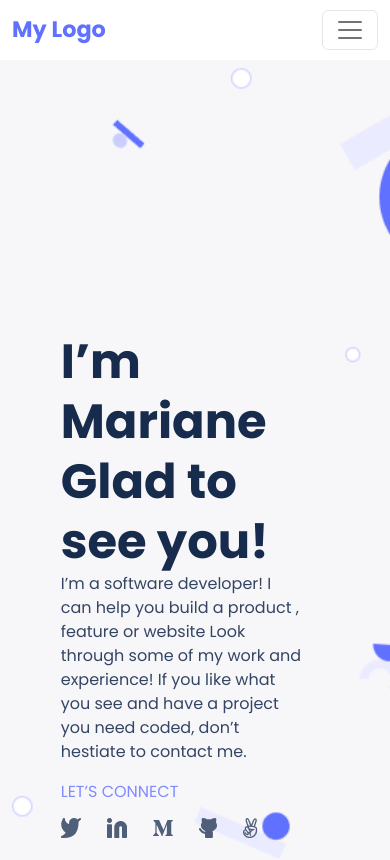
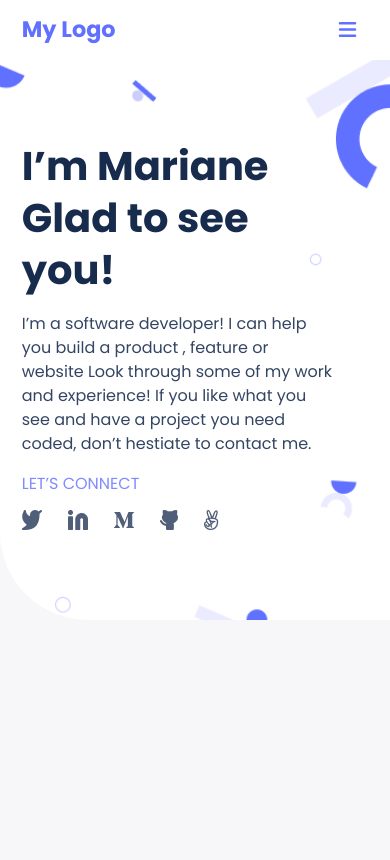
Before and after one commit to Ashnaali3255/Bootstrap, a plain HTML site: page index.html in a window 390 px wide. Drawn offline with nearby package versions, Linux system fonts and the light colour scheme.

Commit message:
fixed headline background image

```diff
--- a/index.html
+++ b/index.html
@@ -24,7 +24,7 @@
     <link rel="stylesheet" href="./style.css" />
   </head>
   <body>
-    <nav class="navbar navbar-expand-lg navbar-light">
+    <nav class="navbar navbar-expand-lg navbar-light sticky-top">
       <div class="container">
         <a class="navbar-brand" href="#">My Logo</a>
         <button
@@ -36,7 +36,7 @@
           aria-expanded="false"
           aria-label="Toggle navigation"
         >
-          <span class="navbar-toggler-icon"></span>
+          <i class="fa-solid fa-bars"></i>
         </button>
         <div
           class="collapse navbar-collapse justify-content-end"
@@ -63,7 +63,7 @@
           <h1 class="headline-title">I’m Mariane</h1>
           <h1 class="headline-title">Glad to see you!</h1>
         </hgroup>
-        <p>
+        <p class="mt-3">
           I’m a software developer! I can help you build a product , feature or
           website Look through some of my work and experience! If you like what
           you see and have a project you need coded, don’t hestiate to contact
@@ -112,6 +112,12 @@
       referrerpolicy="no-referrer"
     ></script>
     <script
+      src="https://cdnjs.cloudflare.com/ajax/libs/popper.js/2.11.6/umd/popper.min.js"
+      integrity="sha512-6UofPqm0QupIL0kzS/UIzekR73/luZdC6i/kXDbWnLOJoqwklBK6519iUnShaYceJ0y4FaiPtX/hRnV/X/xlUQ=="
+      crossorigin="anonymous"
+      referrerpolicy="no-referrer"
+    ></script>
+    <script
       src="https://cdnjs.cloudflare.com/ajax/libs/bootstrap/5.2.3/js/bootstrap.min.js"
       integrity="sha512-1/RvZTcCDEUjY/CypiMz+iqqtaoQfAITmNSJY17Myp4Ms5mdxPS5UV7iOfdZoxcGhzFbOm6sntTKJppjvuhg4g=="
       crossorigin="anonymous"
--- a/style.css
+++ b/style.css
@@ -33,12 +33,21 @@ body {
   color: #344563;
 }
 
+.navbar-toggler {
+  border: none;
+}
+
+.navbar-toggler i {
+  color: #6070ff;
+}
+
 #headline {
   position: relative;
   min-height: 50rem;
   width: 100%;
   background: url("./assets/images/header-bg.png");
-  background-size: cover;
+  background-position: center;
+  background-size: 98%;
   background-repeat: no-repeat;
   background-color: #fff;
   border-bottom-left-radius: 5.5rem;
@@ -107,9 +116,29 @@ body {
 
 @media (max-width: 767.98px) {
   #headline {
+    min-height: 35rem;
     background: url("./assets/images/header-bg-mobile.png");
     background-position: center center;
     background-size: cover;
     background-repeat: no-repeat;
+    background-color: #fff;
+  }
+
+  #headline .container {
+    position: relative;
+    top: 5rem;
+    width: 95%;
+  }
+
+  .navbar .container {
+    width: 95%;
+  }
+
+  .headline-title {
+    font-weight: 700;
+    font-size: 40px;
+    margin: 0;
+    color: #172b4d;
+    line-height: 52px;
   }
 }
```
